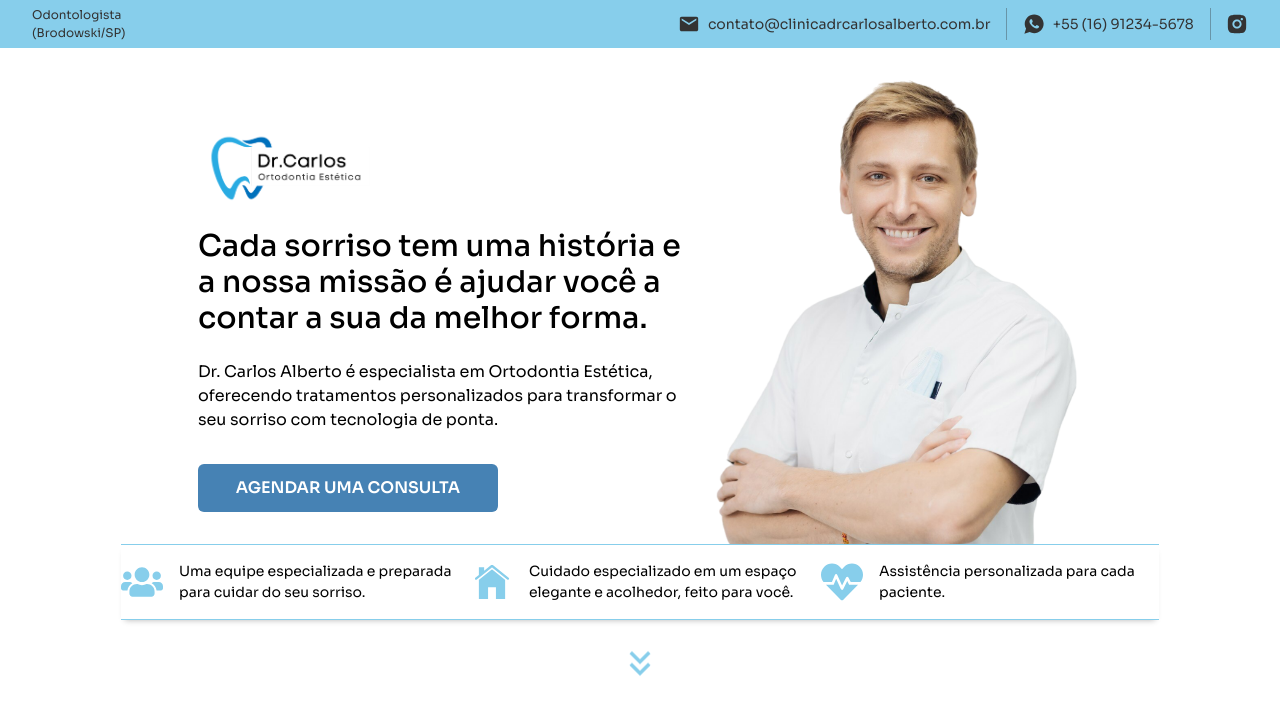
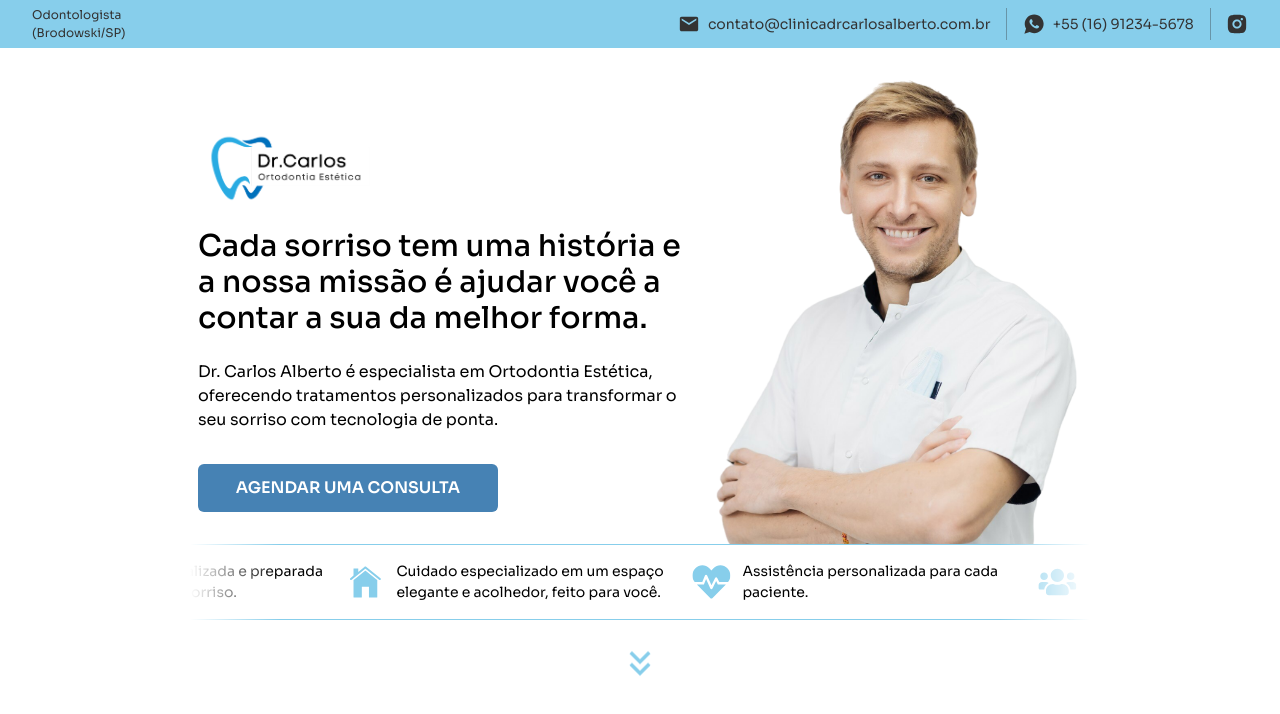
Before and after one commit to oliveiradniel/landingpage-ortodontia-carlos, a React (Vite) app: page / in a window 1280 px wide. Shown: the top 714 px of the page. Built offline with nearby package versions, Linux system fonts and the light colour scheme.

Commit message:
style: add horizontal infinite scroll animation to highlight list

```diff
--- a/src/assets/styles/index.css
+++ b/src/assets/styles/index.css
@@ -10,4 +10,15 @@
   --color-iron-gray: #333333;
 
   --font-sora: "Sora", sans-serif;
+
+  --animate-infinite-horizontal-scroll: infinite-horizontal-scroll 30s infinite
+    linear;
+  @keyframes infinite-horizontal-scroll {
+    0% {
+      transform: translateX(0%);
+    }
+    100% {
+      transform: translateX(calc(-100% - 16px));
+    }
+  }
 }
--- a/src/sections/HeroSection/components/HighlightCard.tsx
+++ b/src/sections/HeroSection/components/HighlightCard.tsx
@@ -2,9 +2,9 @@ import type { HighlightCardProps } from "../../../@types/HighlightItem";
 
 export default function HighlightCard({ Icon, text }: HighlightCardProps) {
   return (
-    <div className="flex gap-4 text-[14px] items-center">
-      <Icon aria-hidden="true" size={42} color="#87ceeb" />
-      <p className="flex-1 md:max-w-[280px]">{text}</p>
+    <div className="flex gap-3 text-[14px] items-center min-w-max">
+      <Icon aria-hidden="true" size={38} color="#87ceeb" />
+      <p className="flex-1 max-w-[280px]">{text}</p>
     </div>
   );
 }
--- a/src/sections/HeroSection/components/HighlightList.tsx
+++ b/src/sections/HeroSection/components/HighlightList.tsx
@@ -4,9 +4,16 @@ import HighlightCard from "./HighlightCard";
 
 export default function HighlightList() {
   return (
-    <div className="border border-x-0 py-4 flex border-sky-blue flex-col gap-6 md:gap-3 shadow-[0_4px_6px_-4px_rgba(0,0,0,0.3)] md:flex-row">
-      {heroHighlights.map(({ Icon, text }, index) => (
-        <HighlightCard key={index} Icon={Icon} text={text} />
+    <div className="border border-x-0 py-4 flex gap-4 border-sky-blue shadow-[0_4px_6px_-4px_rgba(0,0,0,0.3)] overflow-hidden max-w-[900px] mask-x-from-90%">
+      {[...Array(3)].map((_, index) => (
+        <div
+          key={index}
+          className="flex md:flex-nowrap animate-infinite-horizontal-scroll gap-4"
+        >
+          {heroHighlights.map(({ Icon, text }, index) => (
+            <HighlightCard key={index} Icon={Icon} text={text} />
+          ))}
+        </div>
       ))}
     </div>
   );
```
